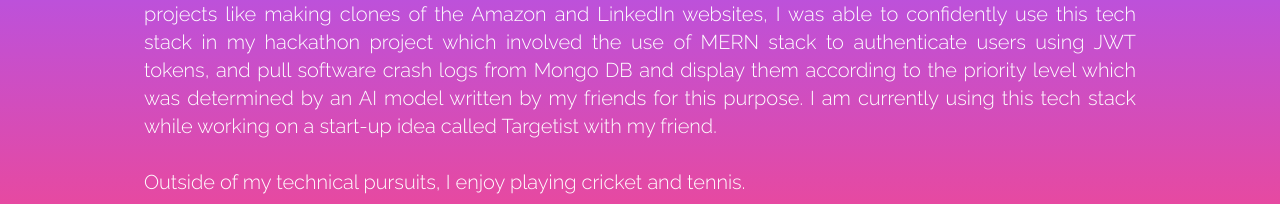
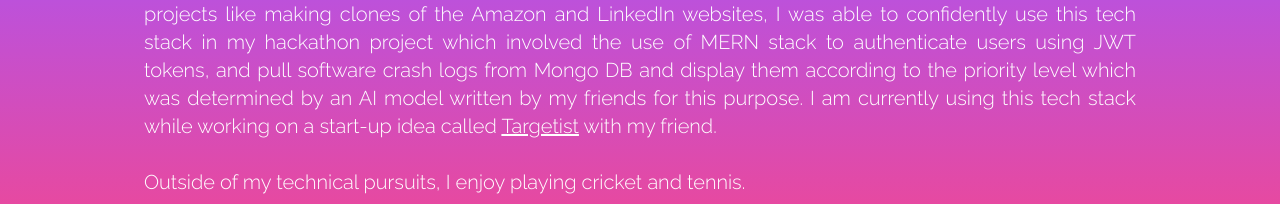
Before and after one commit to AdityaAA2004/aaa-portfolio, a React (Create React App) app: page / in a window 1280 px wide. Shown: the part 1370-1574 px from the top of the page. Built offline with nearby package versions, Linux system fonts and the light colour scheme.

Commit message:
Change the about page

```diff
--- a/src/components/About.js
+++ b/src/components/About.js
@@ -22,7 +22,7 @@ const About = () => {
             in my sophomore year. With good background in React and NextJS through personal projects like making clones of the Amazon and LinkedIn websites,
             I was able to confidently use this tech stack in my hackathon project which involved the use of MERN stack to authenticate users using JWT tokens,
             and pull software crash logs from Mongo DB and display them according to the priority level which was determined by an AI model written by my friends
-            for this purpose. I am currently using this tech stack while working on a start-up idea called <a href='https://www.targetistusa.com'>Targetist</a> with my friend.
+            for this purpose. I am currently using this tech stack while working on a start-up idea called <a href='https://www.targetistusa.com' className=' underline'>Targetist</a> with my friend.
             </p>
             <br />
 
```
